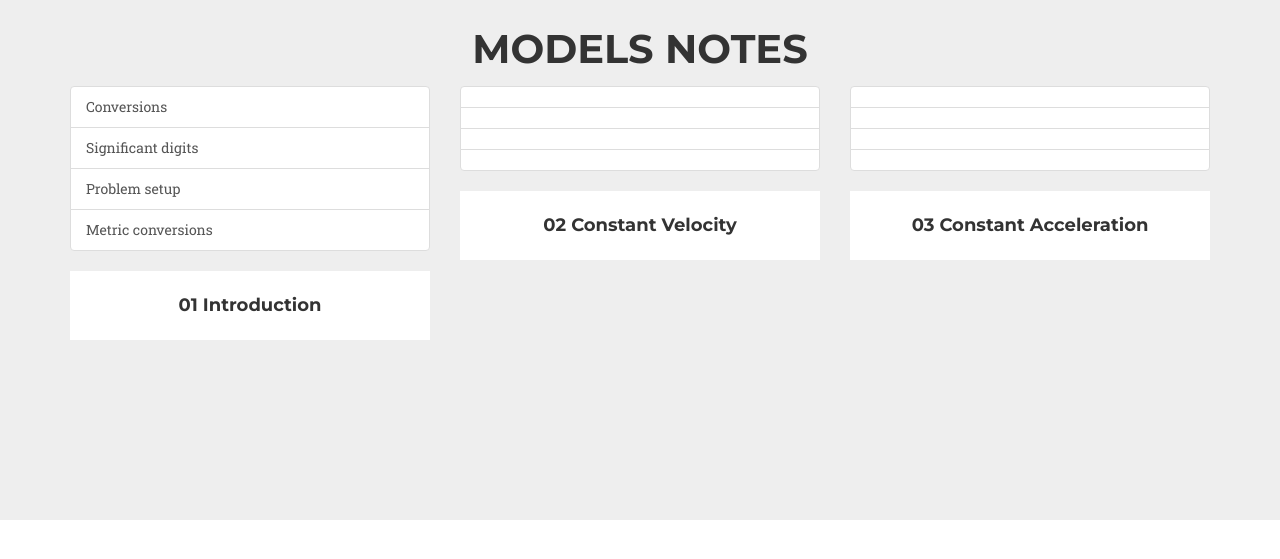
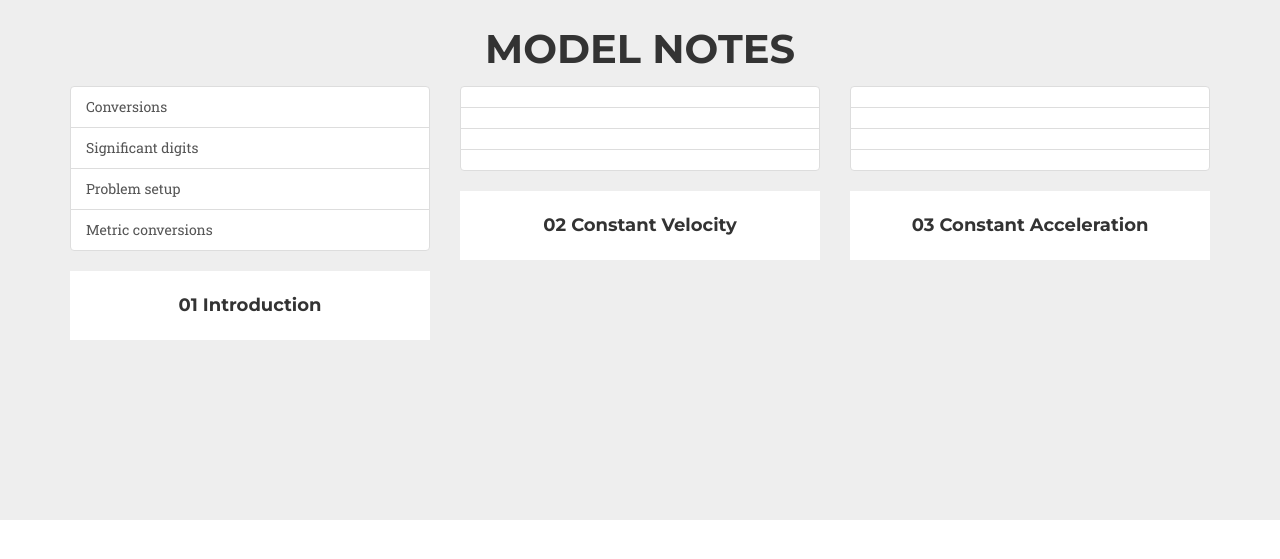
Before and after one commit to rpremvaree12/mhsphysics, a website: page resources.html in a window 1280 px wide. Shown: the part 1115-1674 px from the top of the page. Drawn offline with nearby package versions, Linux system fonts and the light colour scheme; a web font is replaced by a local one.

Commit message:
fixed typo

```diff
--- a/resources.html
+++ b/resources.html
@@ -130,7 +130,7 @@
         <div class="container">
             <div class="row">
                 <div class="col-lg-12 text-center">
-                    <h2 class="section-heading">Models Notes</h2>
+                    <h2 class="section-heading">Model Notes</h2>
                 </div>
             </div>
             <!--#1-->
```
